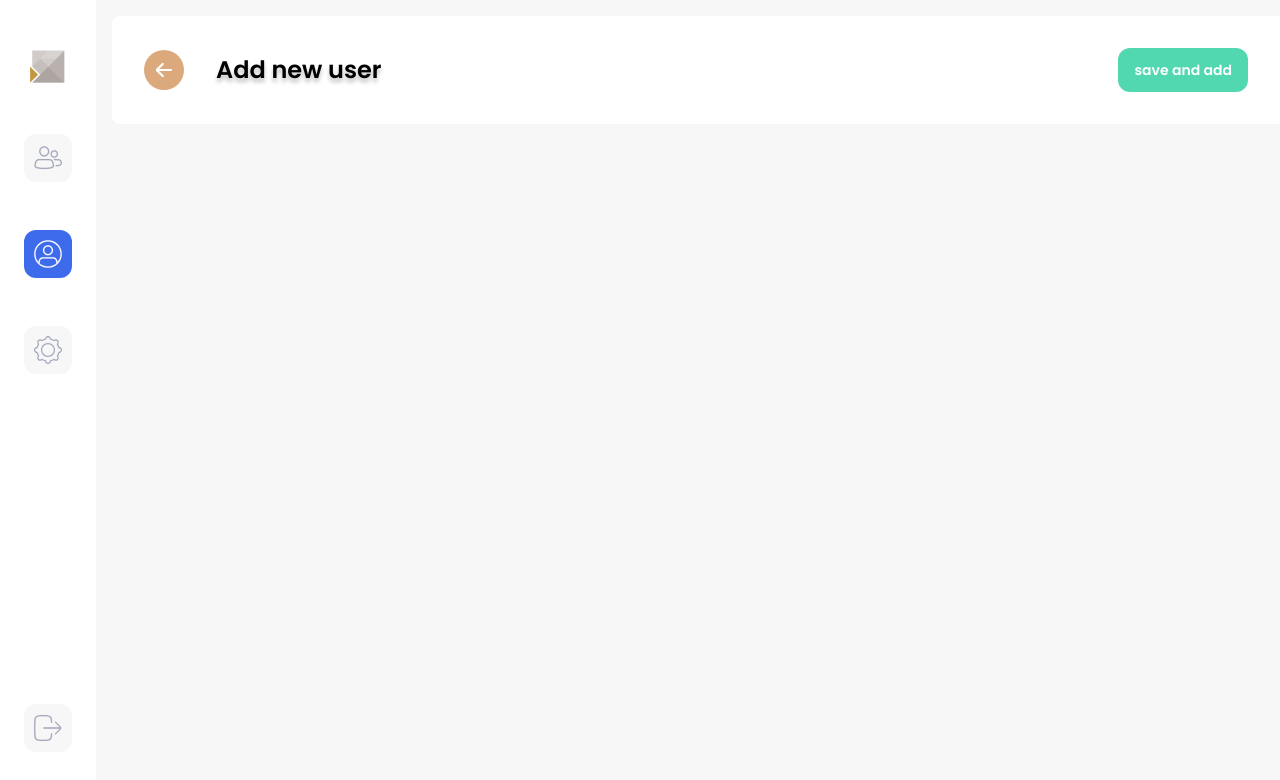
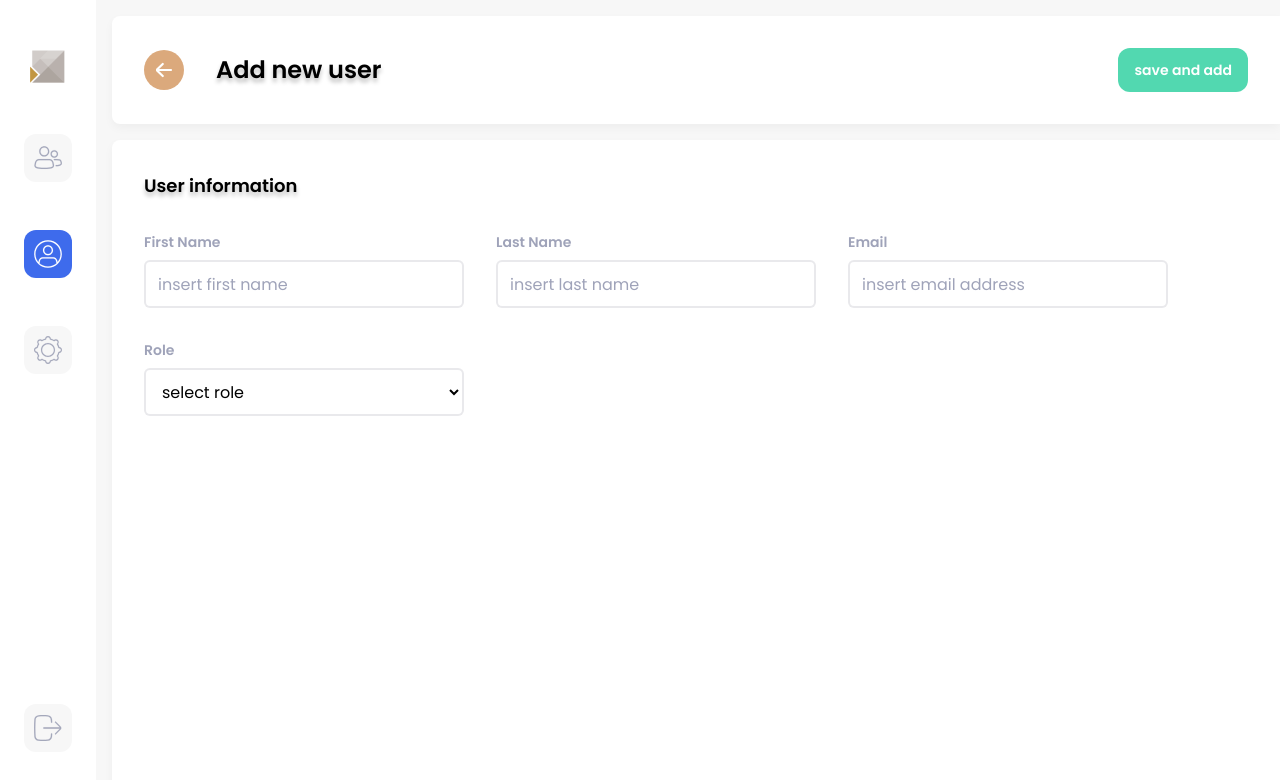
Before and after one commit to ptrkc/users-dashboard, a Next.js app: page /users/add in a window 1280 px wide. Shown: the top 780 px of the page. Built offline with nearby package versions, Linux system fonts and the light colour scheme.

Commit message:
AddUserPage design (not functional)

```diff
--- /dev/null
+++ b/components/FormInput.tsx
@@ -0,0 +1,18 @@
+import { InputHTMLAttributes } from 'react';
+
+export function FormInput({
+  label,
+  ...rest
+}: InputHTMLAttributes<HTMLInputElement> & { label: string }) {
+  return (
+    <label className="flex flex-col gap-2 w-full max-w-xs focus-within:text-shadow transition-all">
+      <span className="capitalize text-[#9FA3B9] font-semibold text-sm">
+        {label}
+      </span>
+      <input
+        className="placeholder:text-[#9FA3B9] w-full bg-white h-12 p-3 rounded-md border-2 border-[rgba(143,146,161,0.2)] focus:shadow-hard transition-all "
+        {...rest}
+      />
+    </label>
+  );
+}
--- /dev/null
+++ b/components/FormSelect.tsx
@@ -0,0 +1,21 @@
+import { SelectHTMLAttributes } from 'react';
+
+export function FormSelect({
+  label,
+  children,
+  ...rest
+}: SelectHTMLAttributes<HTMLSelectElement> & { label: string }) {
+  return (
+    <label className="flex flex-col gap-2 w-full max-w-xs focus-within:text-shadow  transition-all">
+      <span className="capitalize text-[#9FA3B9] font-semibold text-sm">
+        {label}
+      </span>
+      <select
+        className="w-full bg-white h-12 p-3 rounded-md border-2 border-[rgba(143,146,161,0.2)] focus:shadow-hard transition-all"
+        {...rest}
+      >
+        {children}
+      </select>
+    </label>
+  );
+}
--- a/components/Layout.tsx
+++ b/components/Layout.tsx
@@ -11,9 +11,9 @@ const poppins = Poppins({
 
 export function Layout({ children }: PropsWithChildren) {
   return (
-    <div className={cn(poppins.variable, 'font-sans flex')}>
+    <div className={cn(poppins.variable, 'font-sans flex absolute inset-0')}>
       <Sidebar />
-      <div className="w-full">{children}</div>
+      <div className="w-full overflow-auto">{children}</div>
     </div>
   );
 }
--- a/components/Sidebar.tsx
+++ b/components/Sidebar.tsx
@@ -11,8 +11,7 @@ import logo from 'public/logo.png';
 
 export function Sidebar() {
   return (
-    <div className="w-14 sm:w-24 min-w-24 shrink-0">
-      <nav className="fixed top-0 bottom-0 w-14 sm:w-24 bg-white flex flex-col justify-between items-center py-12">
+    <nav className=" w-14 sm:w-24 bg-white flex flex-col justify-between items-center py-12 shrink-0">
       <div className="flex flex-col gap-12 items-center">
         <Link href="/">
           <Image src={logo} alt="Company logo" />
@@ -23,6 +22,5 @@ export function Sidebar() {
       </div>
       <NavIconLink href="#" icon={<SignOutIcon />} />
     </nav>
-    </div>
   );
 }
--- a/pages/users/add.tsx
+++ b/pages/users/add.tsx
@@ -1,3 +1,5 @@
+import { FormInput } from '@/components/FormInput';
+import { FormSelect } from '@/components/FormSelect';
 import { ArrowLeftIcon } from '@/components/Icons';
 import { PageContainer } from '@/components/PageContainer';
 import { useRouter } from 'next/router';
@@ -6,8 +8,11 @@ export default function AddUserPage() {
   const router = useRouter();
   const goBack = () => router.back();
   return (
-    <PageContainer title="Add User" className="pl-4 pt-4 pr-0 pb-0">
-      <div className="bg-white rounded-l-lg p-8">
+    <PageContainer
+      title="Add User"
+      className="pl-4 pt-4 pr-0 pb-0 flex flex-col gap-4 h-full"
+    >
+      <div className="bg-white rounded-l-lg p-8 shadow-soft">
         <div className="flex flex-col sm:flex-row justify-between items-center gap-4">
           <div className="flex justify-center items-center gap-8">
             <button
@@ -23,6 +28,33 @@ export default function AddUserPage() {
           </button>
         </div>
       </div>
+      <div className="bg-white rounded-tl-lg p-8 h-full grow shadow-soft">
+        <h2 className="text-lg font-bold text-shadow mb-8">User information</h2>
+        <form className="flex gap-8 flex-wrap">
+          <FormInput
+            type="text"
+            label="First name"
+            placeholder="insert first name"
+            required
+          />
+          <FormInput
+            type="text"
+            label="Last name"
+            placeholder="insert last name"
+            required
+          />
+          <FormInput
+            type="email"
+            label="Email"
+            placeholder="insert email address"
+          />
+          <FormSelect label="Role" defaultValue="">
+            <option value="">select role</option>
+            <option value="ADMIN">ADMIN</option>
+            <option value="DEV">DEV</option>
+          </FormSelect>
+        </form>
+      </div>
     </PageContainer>
   );
 }
```
Lines whose indentation alone changed are shown as unchanged.
